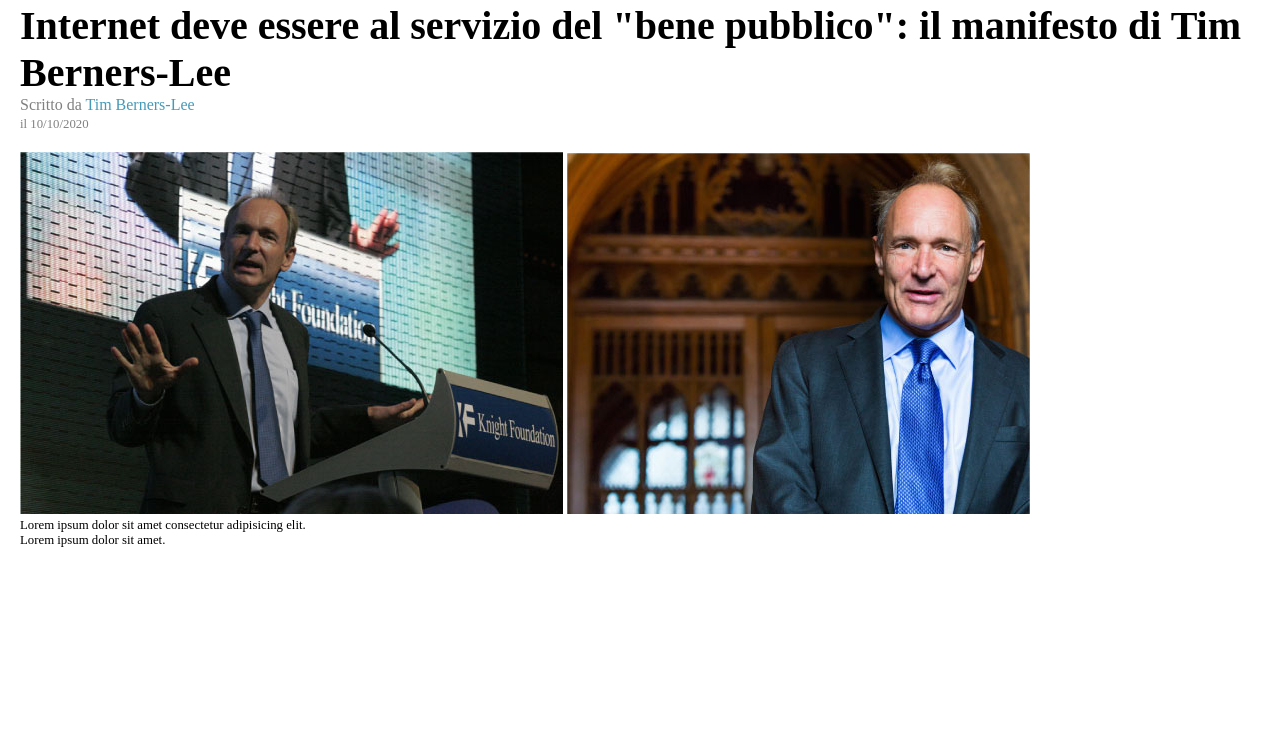
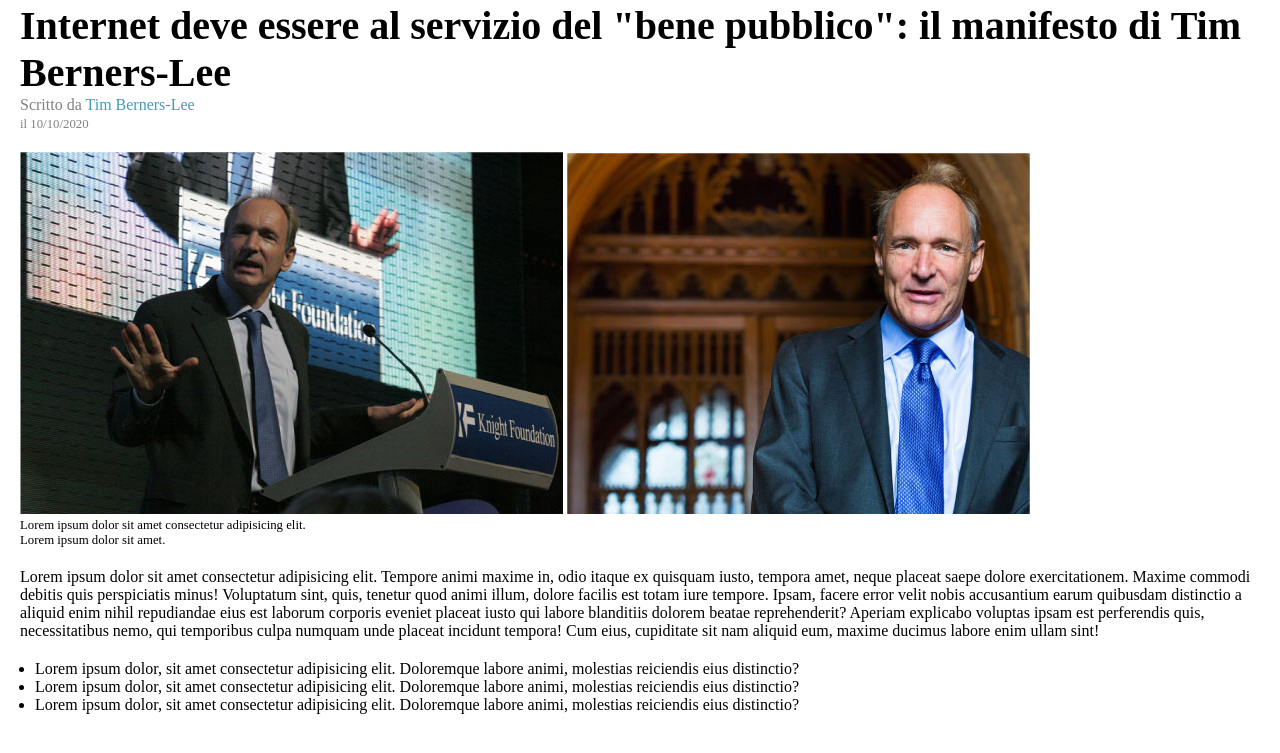
Before and after one commit to Pierluigi97/html-css-booleaner, a plain HTML site: page index.html in a window 1280 px wide. Shown: the part 113-866 px from the top of the page. Before the commit the page ends 800 px from the top, so only its background shows below. Drawn offline with Linux system fonts and the light colour scheme.

Commit message:
[add] text in index

```diff
--- a/index.html
+++ b/index.html
@@ -32,6 +32,27 @@
       </p>
     </section>
     <!--/top-->
+
+    <!-- article --->
+     <section id="article">
+      <p>
+        Lorem ipsum dolor sit amet consectetur adipisicing elit. Tempore animi maxime in, odio itaque ex quisquam iusto, tempora amet, neque placeat saepe dolore exercitationem. Maxime commodi debitis quis perspiciatis minus! Voluptatum sint, quis, tenetur quod animi illum, dolore facilis est totam iure tempore. Ipsam, facere error velit nobis accusantium earum quibusdam distinctio a aliquid enim nihil repudiandae eius est laborum corporis eveniet placeat iusto qui labore blanditiis dolorem beatae reprehenderit? Aperiam explicabo voluptas ipsam est perferendis quis, necessitatibus nemo, qui temporibus culpa numquam unde placeat incidunt tempora! Cum eius, cupiditate sit nam aliquid eum, maxime ducimus labore enim ullam sint!
+      </p>
+      <ul>
+        <li>Lorem ipsum dolor, sit amet consectetur adipisicing elit. Doloremque labore animi, molestias reiciendis eius distinctio?</li>
+        <li>Lorem ipsum dolor, sit amet consectetur adipisicing elit. Doloremque labore animi, molestias reiciendis eius distinctio?</li>
+        <li>Lorem ipsum dolor, sit amet consectetur adipisicing elit. Doloremque labore animi, molestias reiciendis eius distinctio?</li>
+      </ul>
+     </section>
+
+
+    <!-- / article --->
+
+
+
+
+
+
   </main>
 
   <footer></footer>
--- a/style.css
+++ b/style.css
@@ -9,6 +9,10 @@ h1{
 }
 img{
   max-width: 100%;
+}
+
+section{
+  margin-bottom: 20px;
 }
 /******* UTILS ********/
 
@@ -31,6 +35,7 @@ header .logo{
 main{
   padding: 20px;
 }
+/** section top **/
 section#top .dida{
   color: #808080;
 }
@@ -43,3 +48,11 @@ section#top .dida .data{
 section#top .image-area{
   padding-top: 20px;
 }
+/** article **/
+section#article p{
+  margin-bottom: 20px;
+}
+section#article ul{
+  padding-left: 0;
+  margin-left: 15px;
+}
```
